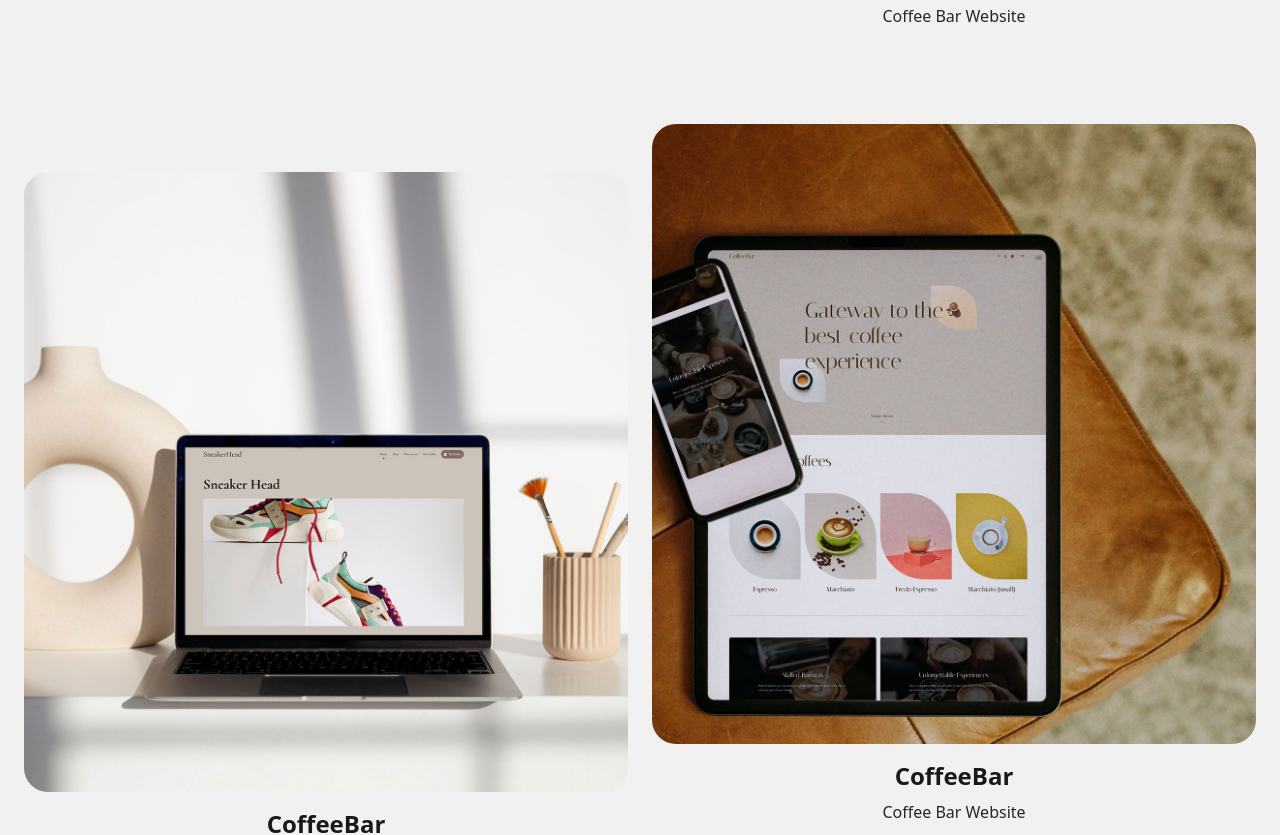
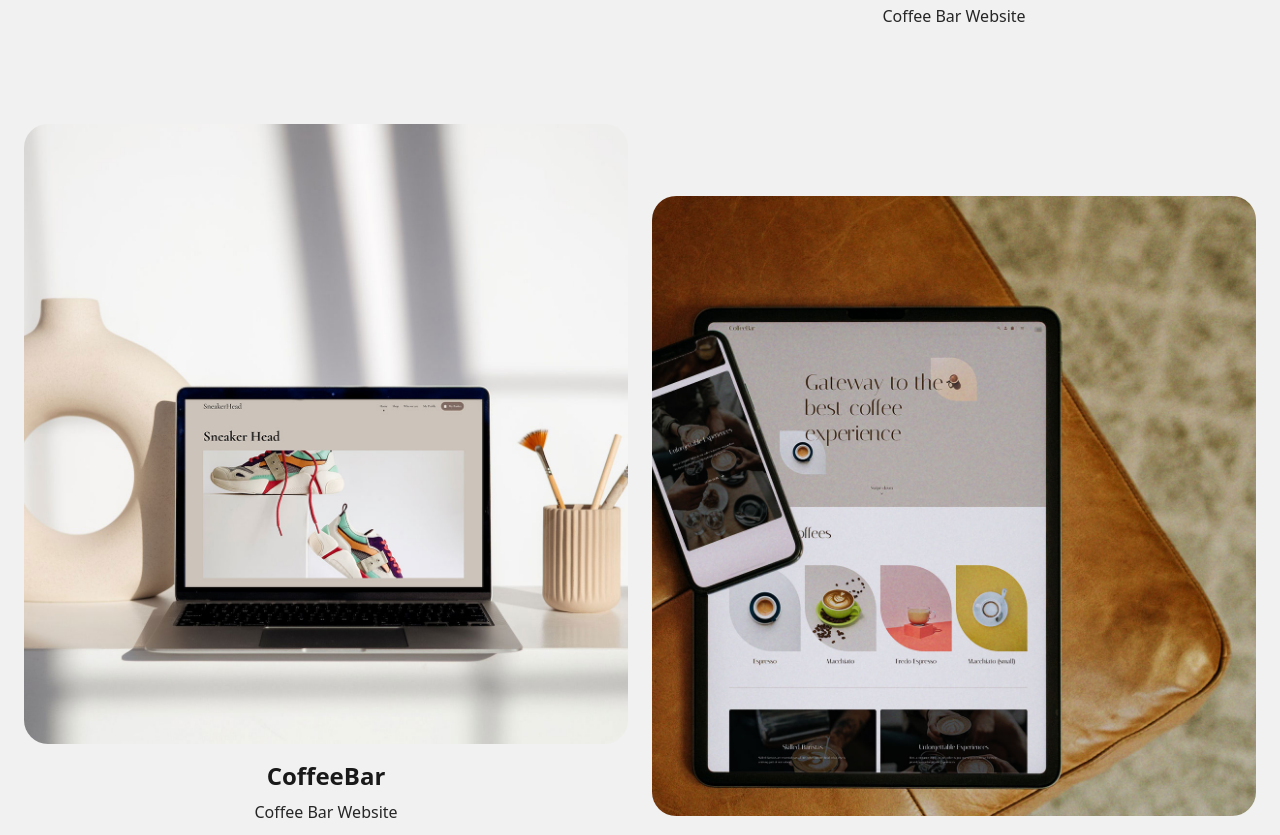
Before and after one commit to DarkoM996/nextjs-pagerouter-portfolio, a Next.js app: page / in a window 1280 px wide. Shown: the part 1320-2155 px from the top of the page. Built offline with nearby package versions, Linux system fonts and the light colour scheme.

Commit message:
margin will be needed from medium and up

```diff
--- a/pages/components/ProjectSection.jsx
+++ b/pages/components/ProjectSection.jsx
@@ -12,7 +12,7 @@ const ProjectSection = () => {
     <div className=" max-w-screen-2xl mx-auto h-[1600px] relative px-6 py-4">
       <div className="grid grid-cols-1 md:grid-cols-2 gap-6">
         {/* Project #1 */}
-        <div className=" inline-block justify-center items-center gap-4 w-[calc(50% - 60px)] mb-40">
+        <div className=" inline-block justify-center items-center gap-4 md:mb-40">
           <div className="relative h-[620px]">
             <Image
               src={picture1}
@@ -30,7 +30,7 @@ const ProjectSection = () => {
           </div>
         </div>
         {/* Project #2 */}
-        <div className="flex flex-col justify-center items-center gap-4 w-[calc(50% - 60px)] mb-22">
+        <div className="flex flex-col justify-center items-center gap-4 md:mb-22">
           <div className="relative h-[620px]">
             <Image
               src={picture2}
@@ -48,7 +48,7 @@ const ProjectSection = () => {
           </div>
         </div>
         {/* Project #3 */}
-        <div className="flex flex-col justify-center items-center gap-4 mb-16">
+        <div className="flex flex-col justify-center items-center gap-4 md:mb-36">
           <div className="relative h-[620px]">
             <Image
               src={picture3}
@@ -66,7 +66,7 @@ const ProjectSection = () => {
           </div>
         </div>
         {/* Project #4 */}
-        <div className="flex flex-col justify-center items-center gap-4 w-[calc(50% - 60px)] mb-40">
+        <div className="flex flex-col justify-center items-center gap-4 md:mb-22">
           <div className="relative h-[620px]">
             <Image
               src={picture4}
@@ -84,7 +84,7 @@ const ProjectSection = () => {
           </div>
         </div>
         {/* Project #5 */}
-        <div className="flex flex-col justify-center items-center gap-4 mb-32">
+        <div className="flex flex-col justify-center items-center gap-4 md:mb-32">
           <div className="relative h-[620px]">
             <Image
               src={picture5}
```
